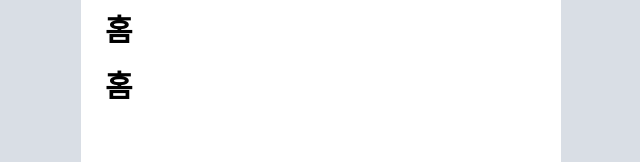
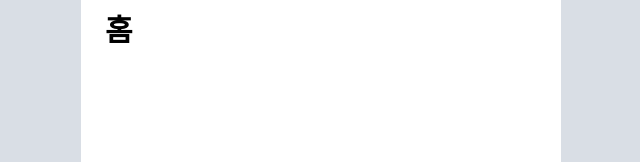
Before and after one commit to YouTuZa-DSM/YouTuZa-_Web, a React (Create React App) app: page / in a window 1280 px wide. Shown: the top 162 px of the page, without its empty margins (319-959 px from the left). Built offline with nearby package versions, Linux system fonts and the light colour scheme.

Commit message:
fix :: header style

```diff
--- a/src/components/layout/Header/Header.style.jsx
+++ b/src/components/layout/Header/Header.style.jsx
@@ -15,7 +15,6 @@ const HeaderWrap = styled.header`
 `;
 
 const Title = styled.div`
-  margin: 0 auto;
   font-size: 3rem;
   font-weight: 600;
 `;
--- a/src/components/layout/Header/LeftButton.style.jsx
+++ b/src/components/layout/Header/LeftButton.style.jsx
@@ -1,8 +1,9 @@
-import styled from '@emotion/styled';
+import styled from "@emotion/styled";
 
 const LeftWrap = styled.div`
   display: flex;
   justify-content: flex-start;
+  width: inherit;
 `;
 
 export { LeftWrap };
--- a/src/pages/home.jsx
+++ b/src/pages/home.jsx
@@ -1,11 +1,5 @@
-import Header from "../components/layout/Header/Header";
-
 const HomePage = () => {
-  return (
-    <>
-      <Header title="홈" left="타이틀" right="없음" />
-    </>
-  );
+  return <div></div>;
 };
 
 export default HomePage;
--- a/src/router.jsx
+++ b/src/router.jsx
@@ -1,8 +1,8 @@
 import { createBrowserRouter } from "react-router-dom";
 import Layout from "./components/layout/Layout";
-import HomePage from "./pages/Home";
-import ChartPage from "./pages/Chart";
-import MypagePage from "./pages/Mypage";
+import HomePage from "./pages/home";
+import ChartPage from "./pages/chart";
+import MypagePage from "./pages/mypage";
 
 export const Router = createBrowserRouter([
   {
```
